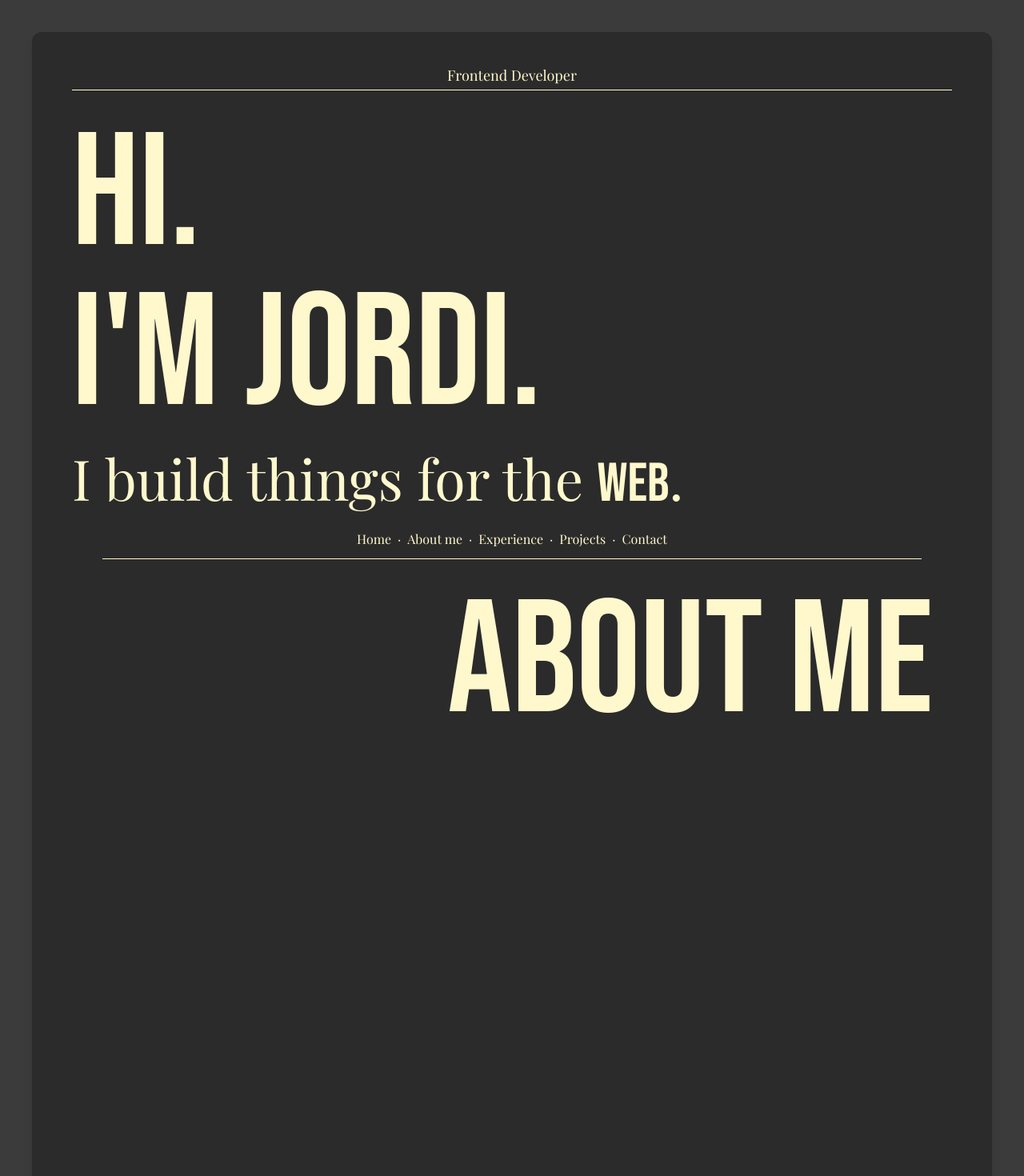
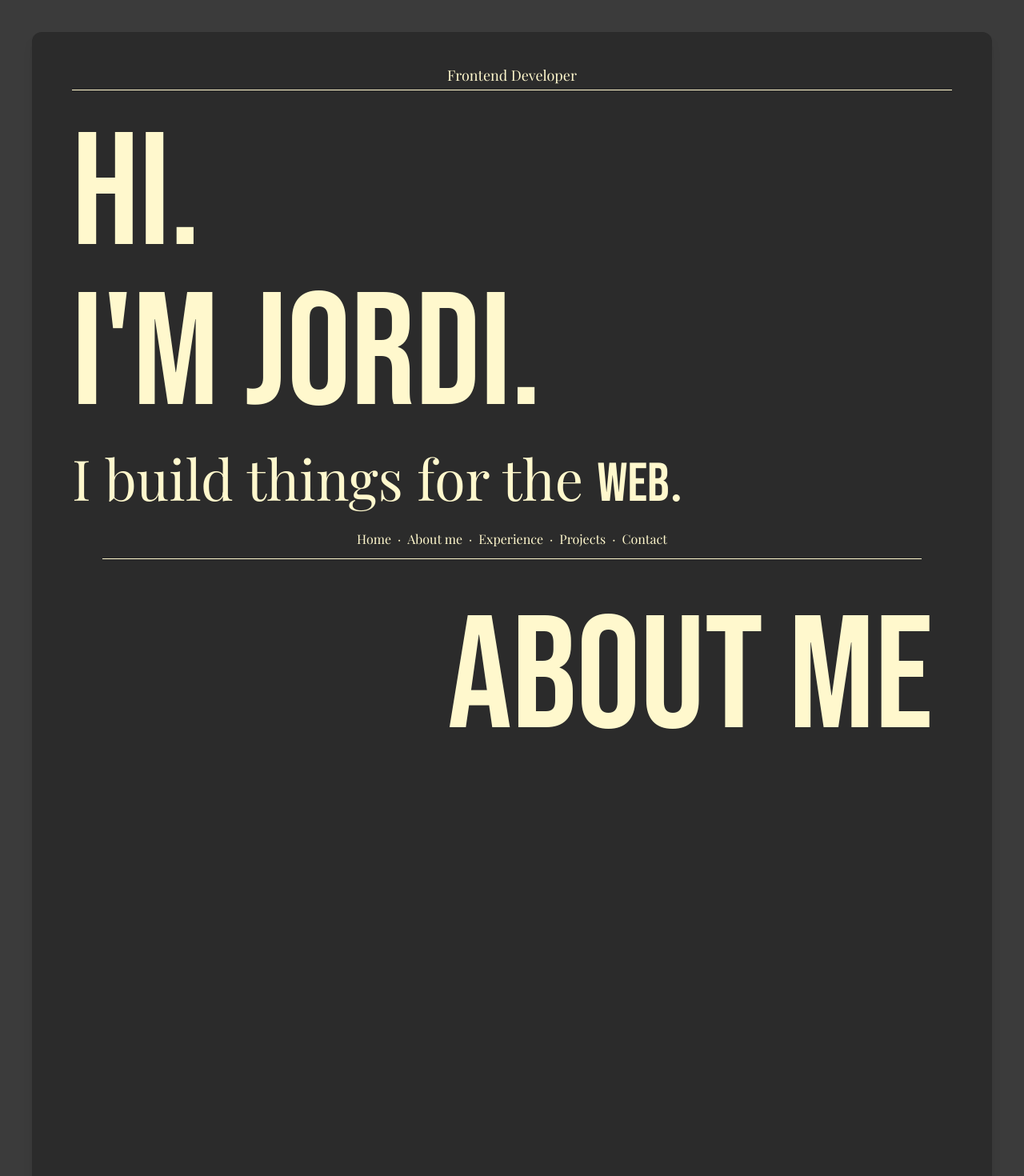
Before and after one commit to jorboare/portfolio2024, a React (Vite) app: page / in a window 1280 px wide. Shown: the top 1470 px of the page at 80% size. Built offline with nearby package versions, Linux system fonts and the light colour scheme; a web font is replaced by a local one.

Commit message:
scroll adjustment

```diff
--- a/src/components/about/About.tsx
+++ b/src/components/about/About.tsx
@@ -2,7 +2,7 @@ const About = () => {
   return (
     <div
       id="about"
-      className="w-full h-[2000px] pt-0 sm:pt-6 sm:mt-[0px] md:mt-[50px] lg:mt-[60px] sm:border-t-[1px] sm:border-primary md:border-t-0 lg:border-t-0"
+      className="w-full h-[2000px] pt-0 sm:pt-6 sm:mt-[0px] md:mt-[50px] lg:mt-[80px] sm:border-t-[1px] sm:border-primary md:border-t-0 lg:border-t-0"
     >
       <h1 className="text-[200px] text-right font-accent p-0 mr-6 text-primary z-30 leading-[10rem] sm:text-6xl md:text-[150px] lg:text-[200px]">
         About Me
--- a/src/utils/scrollUtils.tsx
+++ b/src/utils/scrollUtils.tsx
@@ -4,7 +4,7 @@ export function hasScrolledToPixel(targetPixel: number) {
 
 export const getMaxScroll = () => {
   if (window.innerWidth < 760) {
-    return 357;
+    return 310;
   } else if (window.innerWidth < 1024) {
     return 537;
   } else {
```
